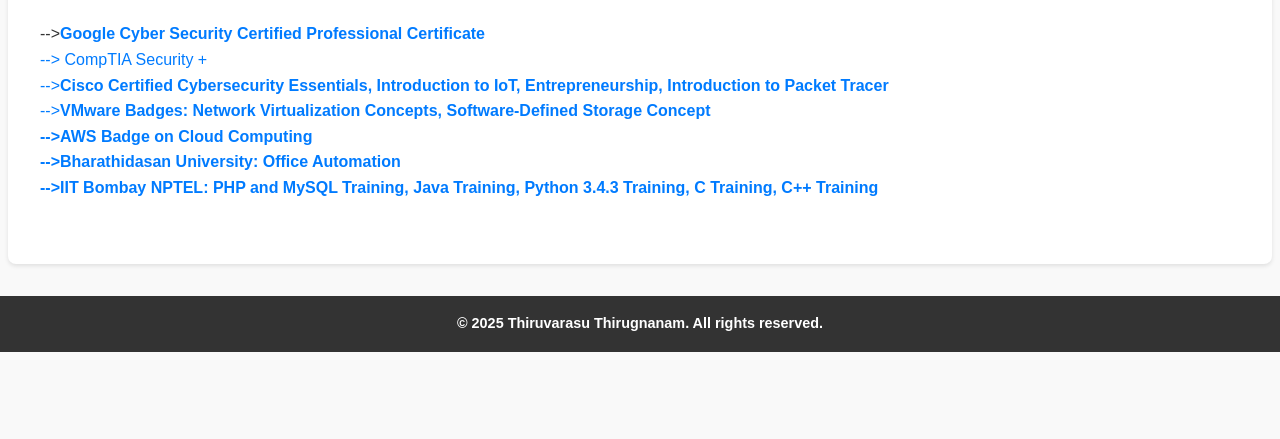
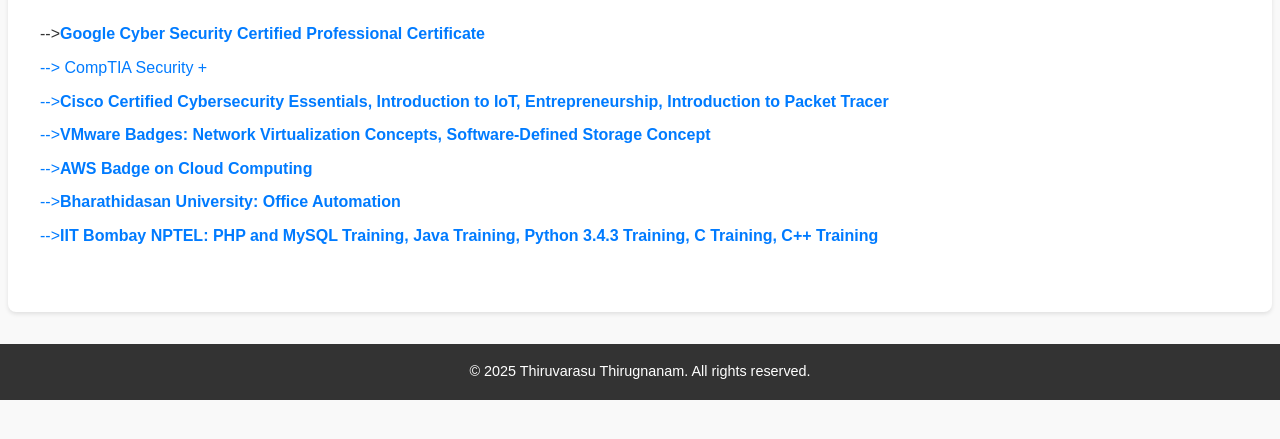
Before and after one commit to ThiruvarasuThirugnanam/thiruvarasuthirugnanam.github.io, a plain HTML site: page certifications.html in a window 1280 px wide. Shown: the part 249-688 px from the top of the page. Drawn offline with Linux system fonts and the light colour scheme.

Commit message:
Update certifications.html

```diff
--- a/certifications.html
+++ b/certifications.html
@@ -24,7 +24,13 @@
     <main>
         <section>
             <h2>Certifications</h2>
-            <p>--><a href="https://drive.google.com/file/d/1F-m8WX1D_-5Fl8dryT90dwUbj-XSYXkU/view?usp=drive_link" target="_blank"><b>Google Cyber Security Certified Professional Certificate</b> <br>--> CompTIA Security + <br>--><a href="https://drive.google.com/drive/folders/1TM99nKOObNFWC4ZTexlKNYEZzRkOfBnH?usp=sharing" target="_blank"><b>Cisco Certified Cybersecurity Essentials, Introduction to IoT, Entrepreneurship, Introduction to Packet Tracer</b> <br>--><a href="https://drive.google.com/drive/folders/15U_JgO3GYWD9A2vwRuLd6UoFK7Ycv4m4?usp=sharing" target="_blank"><b>VMware Badges: Network Virtualization Concepts, Software-Defined Storage Concept <br>--><a href="https://drive.google.com/file/d/1nkJovjEzWVgmRqxHK5za2XE-29Dt5r5t/view?usp=sharing" target="_blank"><b>AWS Badge on Cloud Computing</b> <br>--><a href="https://drive.google.com/file/d/1hbCxrUVPxAW6jfyb7AKcus2d3G25RBak/view?usp=sharing" target="_blank"><b>Bharathidasan University: Office Automation</b> <br>--><a href="https://drive.google.com/drive/folders/1HPLnU9f-CmaweHOsmCwAwf9G8GWdzaCC?usp=sharing" target="_blank"><b>IIT Bombay NPTEL: PHP and MySQL Training, Java Training, Python 3.4.3 Training, C Training, C++ Training</b></p>
+            <p>--><a href="https://drive.google.com/file/d/1F-m8WX1D_-5Fl8dryT90dwUbj-XSYXkU/view?usp=drive_link" target="_blank"><b>Google Cyber Security Certified Professional Certificate</b></p>
+            <p>--> CompTIA Security +</p>
+            <p>--><a href="https://drive.google.com/drive/folders/1TM99nKOObNFWC4ZTexlKNYEZzRkOfBnH?usp=sharing" target="_blank"><b>Cisco Certified Cybersecurity Essentials, Introduction to IoT, Entrepreneurship, Introduction to Packet Tracer</b></p>
+            <p>--><a href="https://drive.google.com/drive/folders/15U_JgO3GYWD9A2vwRuLd6UoFK7Ycv4m4?usp=sharing" target="_blank"><b>VMware Badges: Network Virtualization Concepts, Software-Defined Storage Concept</b></p>
+            <p>--><a href="https://drive.google.com/file/d/1nkJovjEzWVgmRqxHK5za2XE-29Dt5r5t/view?usp=sharing" target="_blank"><b>AWS Badge on Cloud Computing</b></p>
+            <p>--><a href="https://drive.google.com/file/d/1hbCxrUVPxAW6jfyb7AKcus2d3G25RBak/view?usp=sharing" target="_blank"><b>Bharathidasan University: Office Automation</b></p>
+            <p>--><a href="https://drive.google.com/drive/folders/1HPLnU9f-CmaweHOsmCwAwf9G8GWdzaCC?usp=sharing" target="_blank"><b>IIT Bombay NPTEL: PHP and MySQL Training, Java Training, Python 3.4.3 Training, C Training, C++ Training</b></p>
         </section>
     </main>
     <footer>
```
